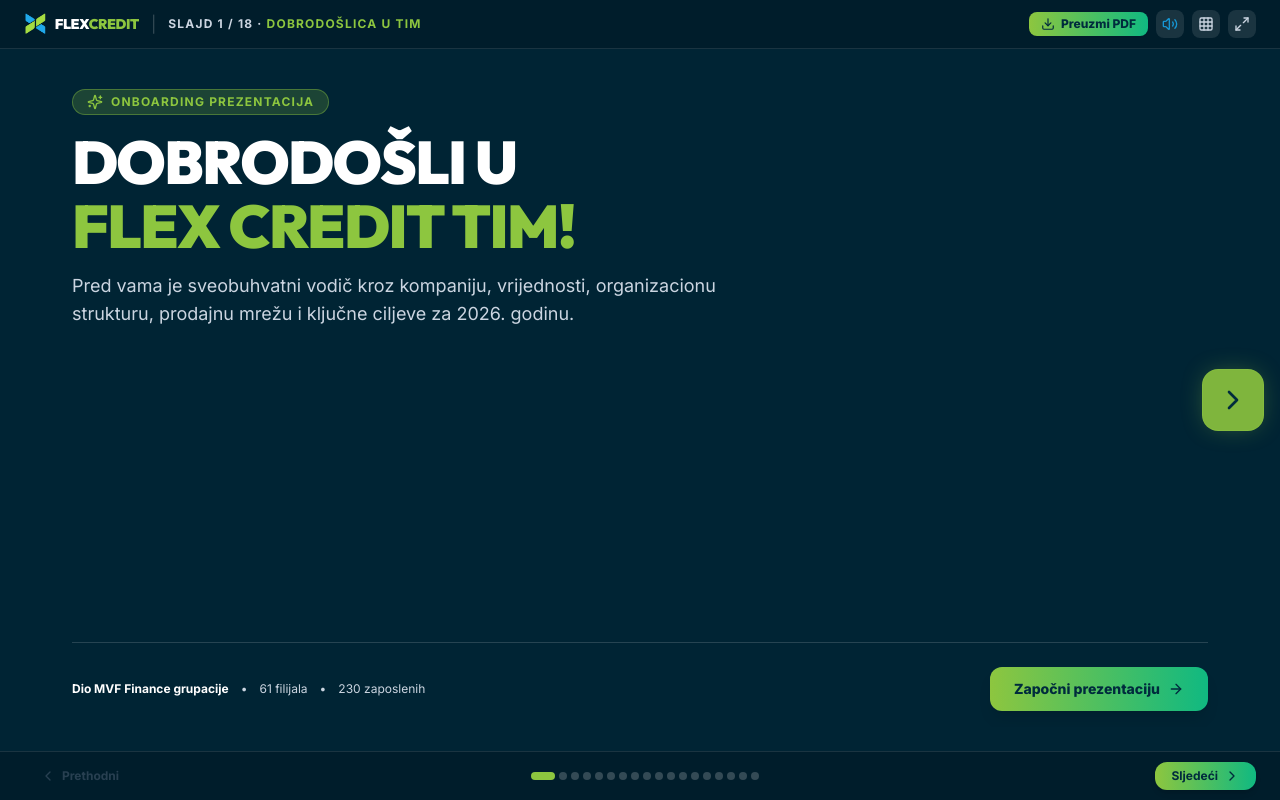
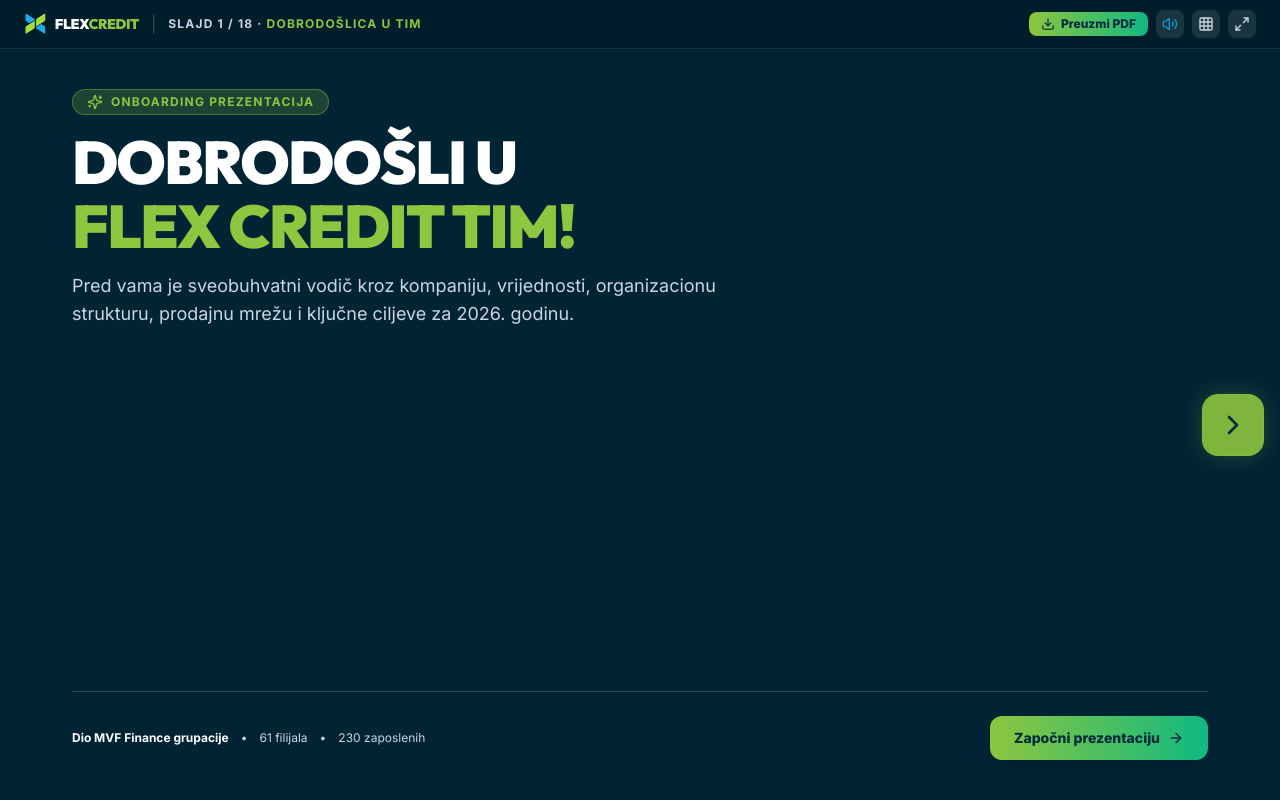
Before and after one commit to b0j-an/flexcredit-onboarding, a React (Vite) app: page / in a window 1280 px wide. Built offline with nearby package versions, Linux system fonts and the light colour scheme.

Commit message:
UI: Completely remove slide footer navigation bar

```diff
--- a/src/components/SlideDeck.tsx
+++ b/src/components/SlideDeck.tsx
@@ -1048,55 +1048,6 @@
             </div>
       </div>
 
-      {/* Slide Footer Navigation Controls */}
-      <div className="px-4 sm:px-6 py-2.5 bg-[#001D2B]/95 border-t border-white/10 flex items-center justify-between z-20 flex-shrink-0">
-
-        <button
-          onClick={goToPrev}
-          disabled={currentSlide === 1}
-          className={`px-4 py-1.5 rounded-xl text-xs font-bold flex items-center gap-1.5 transition-all ${
-            currentSlide === 1
-              ? 'opacity-40 cursor-not-allowed text-slate-500'
-              : 'bg-white/10 hover:bg-white/20 text-white'
-          }`}
-        >
-          <ChevronLeft className="w-4 h-4" />
-          <span className="hidden sm:inline">Prethodni</span>
-        </button>
-
-        {/* Slide dots indicator */}
-        <div className="flex items-center gap-1 overflow-x-auto max-w-md px-2 scrollbar-none">
-          {Array.from({ length: totalSlides }, (_, i) => i + 1).map((num) => (
-            <button
-              key={num}
-              onClick={() => {
-                setCurrentSlide(num);
-                playSound('slide', soundEnabled);
-              }}
-              className={`h-2 rounded-full transition-all ${
-                currentSlide === num
-                  ? 'w-6 bg-brand-green'
-                  : 'w-2 bg-white/20 hover:bg-white/40'
-              }`}
-              title={`Idi na slajd ${num}: ${slideTitles[num - 1]}`}
-            />
-          ))}
-        </div>
-
-        <button
-          onClick={goToNext}
-          disabled={currentSlide === totalSlides}
-          className={`px-4 py-1.5 rounded-xl text-xs font-bold flex items-center gap-1.5 transition-all ${
-            currentSlide === totalSlides
-              ? 'opacity-40 cursor-not-allowed text-slate-500'
-              : 'bg-gradient-to-r from-brand-green to-emerald-500 hover:brightness-110 text-[#002B3D] font-black shadow-md'
-          }`}
-        >
-          <span className="hidden sm:inline">Sljedeći</span>
-          <ChevronRight className="w-4 h-4" />
-        </button>
-
-      </div>
 
       {/* Thumbnail Drawer Modal */}
       {showGrid && (
```
